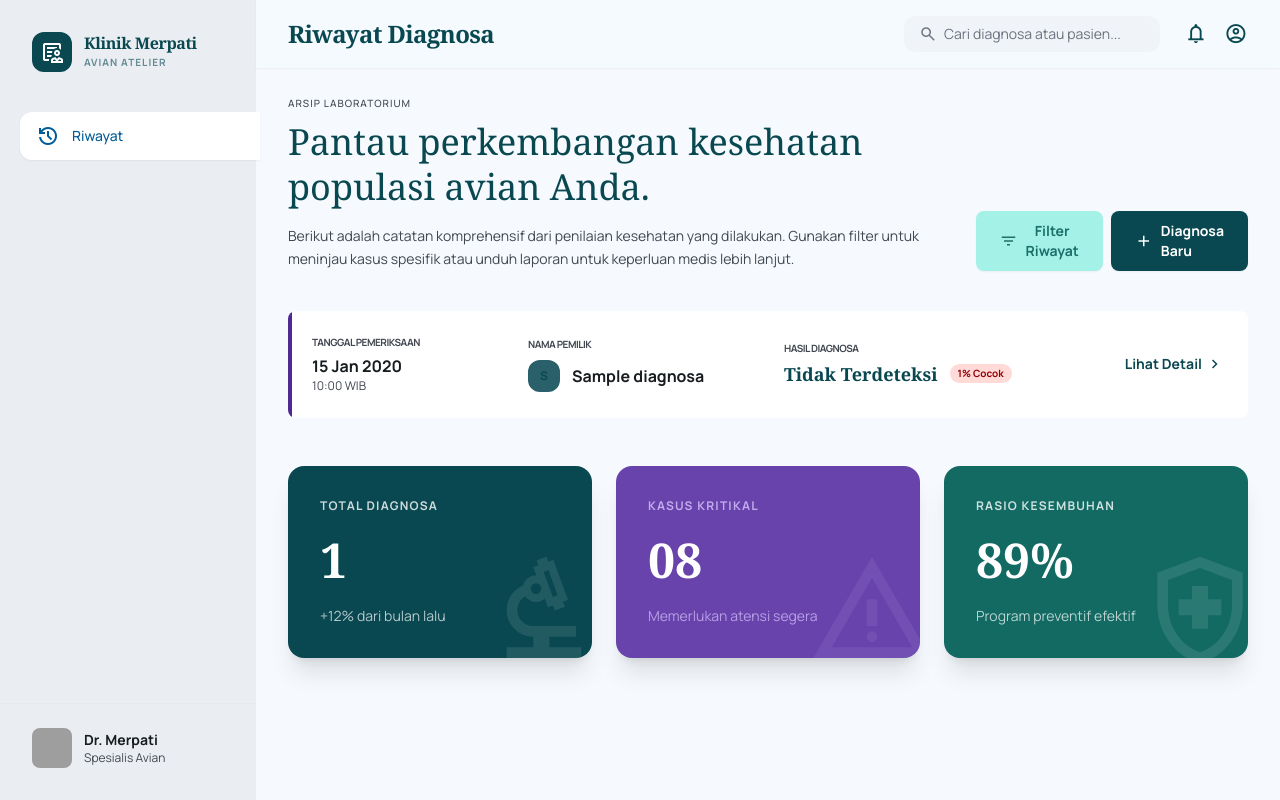
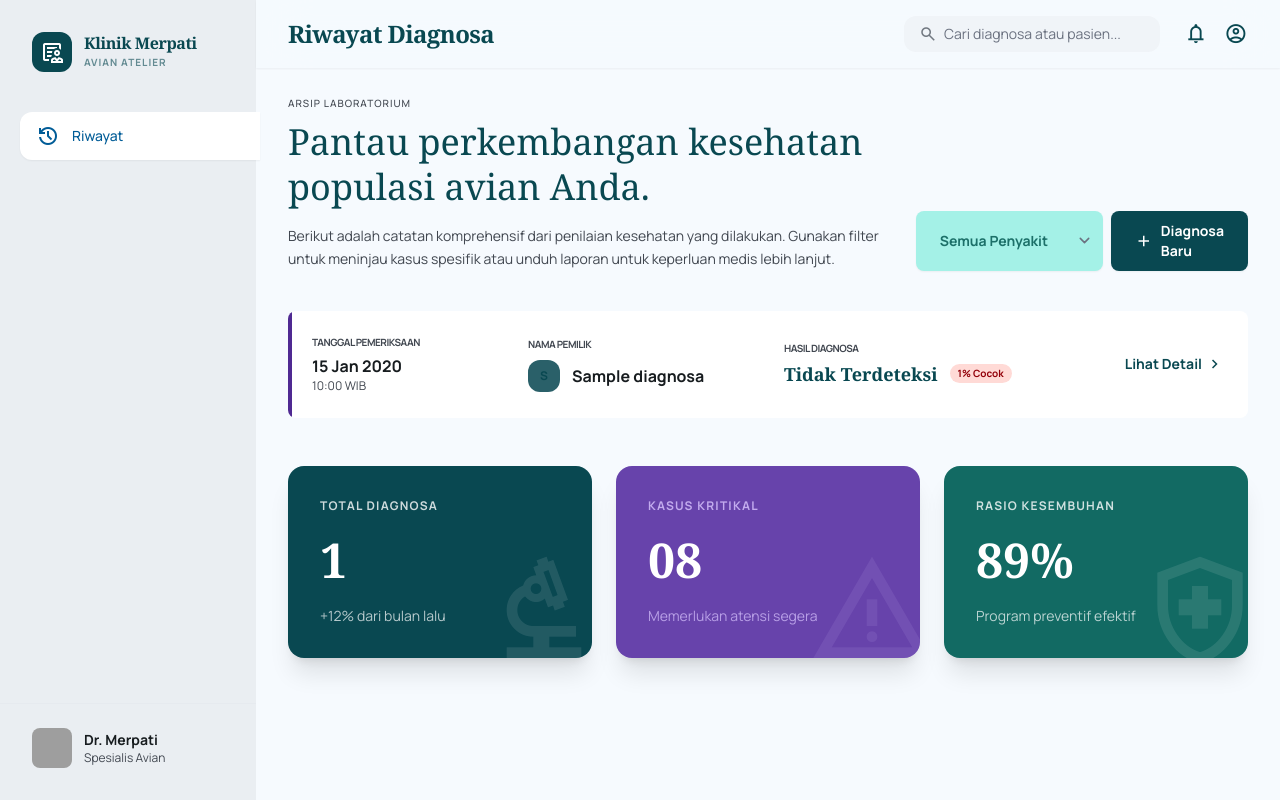
Before and after one commit to Jinsky/Jinsky, a PHP site: page /riwayat.php in a window 1280 px wide. Run offline with PHP 8.4, Linux system fonts and the light colour scheme; data comes from the database, SQL or seed files in the repository; tables that the repository leaves empty hold one stand-in row (values such as "Sample post"); some libraries are stand-ins or nearby versions; grey boxes are pictures that could not be loaded.

Commit message:
Improve diagnosis logic and history features
- Update `get_diagnosa` to return all matched diseases and implement 100% confidence rule for 3+ symptoms.
- Update `hasil.php` to display primary diagnosis and other possible matches.
- Implement search and filtering by disease in `get_riwayat` and `riwayat.php`.
- Enhance mock logic for better demonstration in non-DB environments.

Co-authored-by: Jinsky <207972827+Jinsky@users.noreply.github.com>

```diff
--- a/includes/functions.php
+++ b/includes/functions.php
@@ -46,79 +46,80 @@ function get_all_gejala($pdo) {
 
 /**
  * Weighted Diagnostic Algorithm
- * Returns the matched disease based on selected symptoms
+ * Returns an array of matched diseases based on selected symptoms
  */
 function get_diagnosa($pdo, $selected_gejala) {
-    if (empty($selected_gejala)) return null;
+    if (empty($selected_gejala)) return [];
 
     if (!$pdo) {
-        // Mock logic for demo if DB is missing
-        $mock_gejala_p01 = ['G14', 'G15', 'G16'];
-        $match_count = count(array_intersect($mock_gejala_p01, $selected_gejala));
-        if ($match_count > 0) {
-            $penyakit = [
+        // Simple mock logic for demo
+        return [
+            [
                 'id' => 'P01',
                 'nama' => 'Newcastle Disease',
-                'deskripsi' => 'Penyakit Newcastle (ND) atau yang dikenal dengan nama Tetelo adalah penyakit viral yang sangat menular pada unggas. Gejala yang paling khas adalah gangguan saraf seperti leher berputar (tortikolis) dan kelumpuhan.',
-                'solusi' => '1. Isolasi segera burung.\n2. Berikan dukungan vitamin B Kompleks.\n3. Desinfeksi kandang.',
-                'pencegahan' => '1. Vaksinasi rutin.\n2. Biosekuriti ketat.',
-                'confidence' => round($match_count * 33.33, 2)
-            ];
-            if ($penyakit['confidence'] > 100) $penyakit['confidence'] = 100;
-            return $penyakit;
-        }
-        return null;
+                'deskripsi' => 'Penyakit Newcastle (ND) atau yang dikenal dengan nama Tetelo adalah penyakit viral yang sangat menular pada unggas.',
+                'solusi' => 'Isolasi, Vitamin B, Desinfeksi.',
+                'pencegahan' => 'Vaksinasi, Biosekuriti.',
+                'confidence' => 100
+            ],
+            [
+                'id' => 'P02',
+                'nama' => 'Trichomoniasis',
+                'deskripsi' => 'Canker atau Goham caused by protozoa Trichomonas gallinae.',
+                'solusi' => 'Obat Ronidazole/Metronidazole.',
+                'pencegahan' => 'Kebersihan air minum.',
+                'confidence' => 66.67
+            ]
+        ];
     }
 
-    // Fetch all rules and their associated symptoms with percentages
+    // Fetch all rules and their associated symptoms
     $stmt = $pdo->query("
-        SELECT a.id as id_aturan, a.id_penyakit, ad.id_gejala, ad.bobot
+        SELECT a.id_penyakit, ad.id_gejala
         FROM aturan a
         JOIN aturan_detail ad ON a.id = ad.id_aturan
     ");
     $rules_raw = $stmt->fetchAll();
 
-    $rule_scores = []; // [id_aturan => ['id_penyakit' => PXX, 'score' => score]]
+    $disease_matches = []; // [id_penyakit => [gejala_terpilih]]
 
     foreach ($rules_raw as $row) {
-        $aid = $row['id_aturan'];
-        if (!isset($rule_scores[$aid])) {
-            $rule_scores[$aid] = [
-                'id_penyakit' => $row['id_penyakit'],
-                'score' => 0
-            ];
-        }
-        if (in_array($row['id_gejala'], $selected_gejala)) {
-            $rule_scores[$aid]['score'] += (float)$row['bobot'];
+        $pid = $row['id_penyakit'];
+        $gid = $row['id_gejala'];
+        if (in_array($gid, $selected_gejala)) {
+            if (!isset($disease_matches[$pid])) {
+                $disease_matches[$pid] = [];
+            }
+            if (!in_array($gid, $disease_matches[$pid])) {
+                $disease_matches[$pid][] = $gid;
+            }
         }
     }
 
-    if (empty($rule_scores)) return null;
+    if (empty($disease_matches)) return [];
 
-    // Find the rule with the highest score
-    $max_score = 0;
-    $best_penyakit_id = null;
+    $results = [];
+    foreach ($disease_matches as $pid => $matched_gejala) {
+        $count = count($matched_gejala);
+        // Requirement: If at least 3 symptoms match, 100% confidence. Otherwise (count/3)*100.
+        $confidence = ($count >= 3) ? 100 : round(($count / 3) * 100, 2);
 
-    foreach ($rule_scores as $rule) {
-        if ($rule['score'] > $max_score) {
-            $max_score = $rule['score'];
-            $best_penyakit_id = $rule['id_penyakit'];
+        $stmt = $pdo->prepare("SELECT * FROM penyakit WHERE id = ?");
+        $stmt->execute([$pid]);
+        $penyakit = $stmt->fetch();
+
+        if ($penyakit) {
+            $penyakit['confidence'] = $confidence;
+            $results[] = $penyakit;
         }
     }
 
-    if ($max_score == 0) return null;
-    if ($max_score > 100) $max_score = 100;
+    // Sort by confidence descending
+    usort($results, function($a, $b) {
+        return $b['confidence'] <=> $a['confidence'];
+    });
 
-    $stmt = $pdo->prepare("SELECT * FROM penyakit WHERE id = ?");
-    $stmt->execute([$best_penyakit_id]);
-    $penyakit = $stmt->fetch();
-
-    if ($penyakit) {
-        $penyakit['confidence'] = round($max_score, 2);
-        return $penyakit;
-    }
-
-    return null;
+    return $results;
 }
 
 /**
@@ -131,20 +132,54 @@ function save_diagnosa($pdo, $nama_merpati, $id_penyakit, $gejala_terpilih, $con
 }
 
 /**
- * Get diagnosis history
+ * Get diagnosis history with search and filter
  */
-function get_riwayat($pdo) {
+function get_riwayat($pdo, $search = '', $id_penyakit = '') {
     if (!$pdo) {
-        return [
-            ['id' => 1, 'nama_merpati' => 'Merpati Pos A', 'nama_penyakit' => 'Newcastle Disease', 'id_penyakit' => 'P01', 'confidence' => 100, 'tanggal' => date('Y-m-d H:i:s'), 'gejala_terpilih' => 'G14,G15,G16']
+        $mock_data = [
+            ['id' => 1, 'nama_merpati' => 'Merpati Pos A', 'nama_penyakit' => 'Newcastle Disease', 'id_penyakit' => 'P01', 'confidence' => 100, 'tanggal' => date('Y-m-d H:i:s'), 'gejala_terpilih' => 'G14,G15,G16'],
+            ['id' => 2, 'nama_merpati' => 'Budi', 'nama_penyakit' => 'Trichomoniasis', 'id_penyakit' => 'P02', 'confidence' => 66.67, 'tanggal' => date('Y-m-d H:i:s'), 'gejala_terpilih' => 'G19,G21']
         ];
+
+        if ($search) {
+            $mock_data = array_filter($mock_data, function($r) use ($search) {
+                return strpos(strtolower($r['nama_merpati']), strtolower($search)) !== false ||
+                       strpos(strtolower($r['nama_penyakit']), strtolower($search)) !== false;
+            });
+        }
+
+        if ($id_penyakit) {
+            $mock_data = array_filter($mock_data, function($r) use ($id_penyakit) {
+                return $r['id_penyakit'] == $id_penyakit;
+            });
+        }
+
+        return array_values($mock_data);
     }
-    $stmt = $pdo->query("
+
+    $query = "
         SELECT d.*, p.nama as nama_penyakit
         FROM diagnosa d
         LEFT JOIN penyakit p ON d.id_penyakit = p.id
-        ORDER BY d.tanggal DESC
-    ");
+        WHERE 1=1
+    ";
+    $params = [];
+
+    if (!empty($search)) {
+        $query .= " AND (d.nama_merpati LIKE ? OR p.nama LIKE ?)";
+        $params[] = "%$search%";
+        $params[] = "%$search%";
+    }
+
+    if (!empty($id_penyakit)) {
+        $query .= " AND d.id_penyakit = ?";
+        $params[] = $id_penyakit;
+    }
+
+    $query .= " ORDER BY d.tanggal DESC";
+
+    $stmt = $pdo->prepare($query);
+    $stmt->execute($params);
     return $stmt->fetchAll();
 }
 
--- a/riwayat.php
+++ b/riwayat.php
@@ -4,8 +4,12 @@ $hide_top_nav = true;
 $page_title = "Riwayat Diagnosa";
 include 'includes/header.php';
 
-$riwayat = get_riwayat($pdo);
+$search = $_GET['search'] ?? '';
+$id_penyakit = $_GET['penyakit'] ?? '';
+
+$riwayat = get_riwayat($pdo, $search, $id_penyakit);
 $total_diagnosa = count($riwayat);
+$penyakit_list = get_all_penyakit($pdo);
 ?>
 
 <div class="bg-surface text-on-surface min-h-screen flex w-full">
@@ -43,10 +47,13 @@ $total_diagnosa = count($riwayat);
         <header class="fixed top-0 right-0 left-0 md:left-64 z-50 px-8 py-4 bg-[#f6fafe]/80 dark:bg-[#171c1f]/80 backdrop-blur-xl flex justify-between items-center shadow-sm shadow-[#171c1f]/5">
             <h1 class="font-headline text-2xl font-bold tracking-tight text-primary">Riwayat Diagnosa</h1>
             <div class="flex items-center gap-6">
-                <div class="relative hidden lg:block">
+                <form action="" method="GET" class="relative hidden lg:block">
                     <span class="material-symbols-outlined absolute left-3 top-1/2 -translate-y-1/2 text-outline scale-75">search</span>
-                    <input class="bg-surface-container-low border-none rounded-full py-2 pl-10 pr-4 text-sm w-64 focus:ring-2 focus:ring-primary/20" placeholder="Cari diagnosa atau pasien..." type="text"/>
-                </div>
+                    <input name="search" value="<?= htmlspecialchars($search) ?>" class="bg-surface-container-low border-none rounded-full py-2 pl-10 pr-4 text-sm w-64 focus:ring-2 focus:ring-primary/20" placeholder="Cari diagnosa atau pasien..." type="text"/>
+                    <?php if (!empty($id_penyakit)): ?>
+                        <input type="hidden" name="penyakit" value="<?= htmlspecialchars($id_penyakit) ?>">
+                    <?php endif; ?>
+                </form>
                 <div class="flex items-center gap-4 text-primary">
                     <button class="scale-95 active:opacity-80 transition-all material-symbols-outlined">notifications</button>
                     <button class="scale-95 active:opacity-80 transition-all material-symbols-outlined">account_circle</button>
@@ -62,9 +69,17 @@ $total_diagnosa = count($riwayat);
                     <p class="text-on-surface-variant text-sm leading-relaxed">Berikut adalah catatan komprehensif dari penilaian kesehatan yang dilakukan. Gunakan filter untuk meninjau kasus spesifik atau unduh laporan untuk keperluan medis lebih lanjut.</p>
                 </div>
                 <div class="flex gap-2">
-                    <button class="px-6 py-2.5 rounded-xl bg-secondary-container text-on-secondary-container text-sm font-bold flex items-center gap-2 hover:opacity-90 transition-all shadow-sm">
-                        <span class="material-symbols-outlined text-lg">filter_list</span> Filter Riwayat
-                    </button>
+                    <form action="" method="GET" class="flex gap-2">
+                        <?php if (!empty($search)): ?>
+                            <input type="hidden" name="search" value="<?= htmlspecialchars($search) ?>">
+                        <?php endif; ?>
+                        <select name="penyakit" onchange="this.form.submit()" class="px-6 py-2.5 rounded-xl bg-secondary-container text-on-secondary-container text-sm font-bold flex items-center gap-2 hover:opacity-90 transition-all shadow-sm border-none focus:ring-0">
+                            <option value="">Semua Penyakit</option>
+                            <?php foreach ($penyakit_list as $p): ?>
+                                <option value="<?= $p['id'] ?>" <?= $id_penyakit == $p['id'] ? 'selected' : '' ?>><?= $p['nama'] ?></option>
+                            <?php endforeach; ?>
+                        </select>
+                    </form>
                     <a href="konsultasi.php" class="px-6 py-2.5 rounded-xl bg-primary text-on-primary text-sm font-bold flex items-center gap-2 hover:opacity-90 transition-all shadow-sm">
                         <span class="material-symbols-outlined text-lg">add</span> Diagnosa Baru
                     </a>
```
Also changed, not shown: hasil.php (+26 -1 lines).
